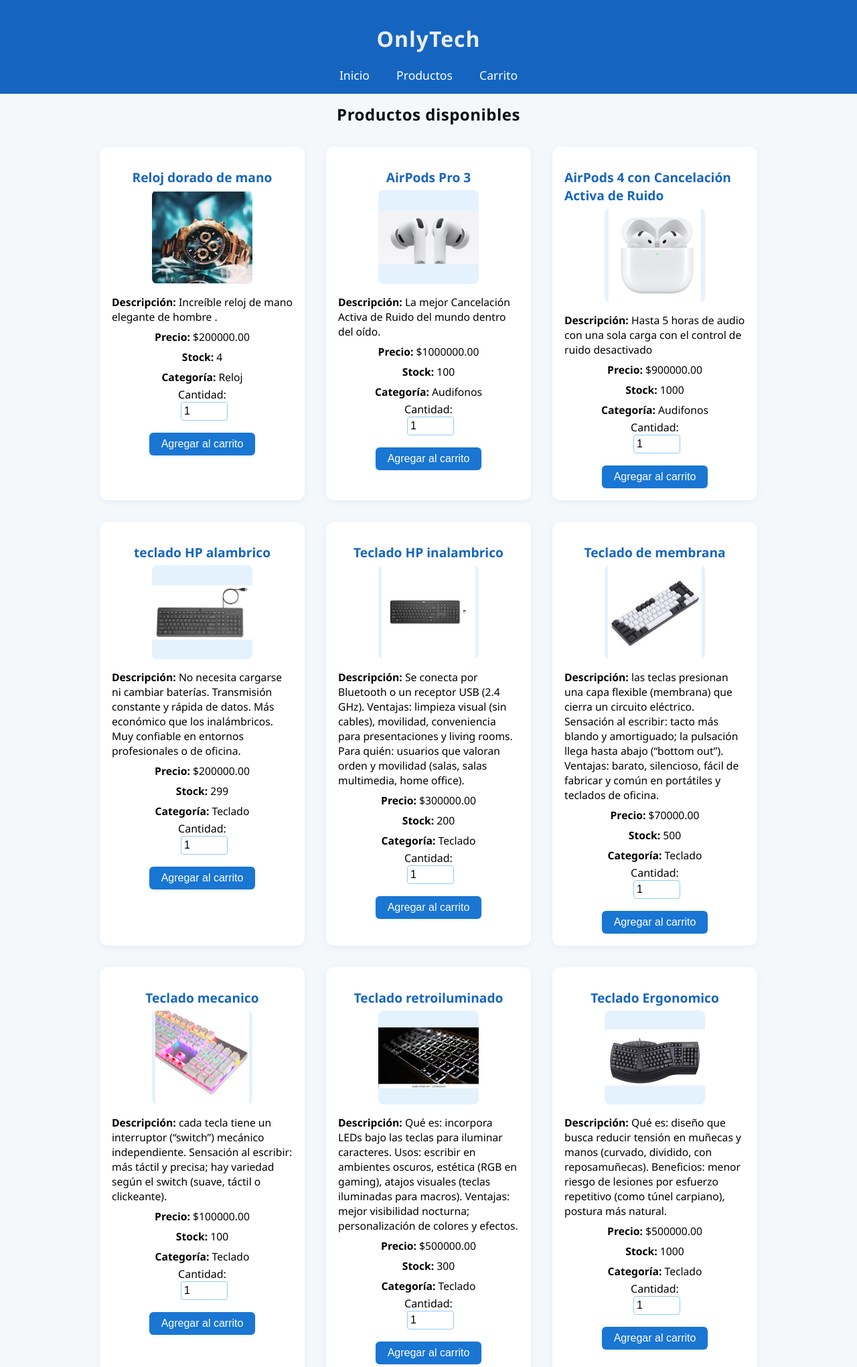
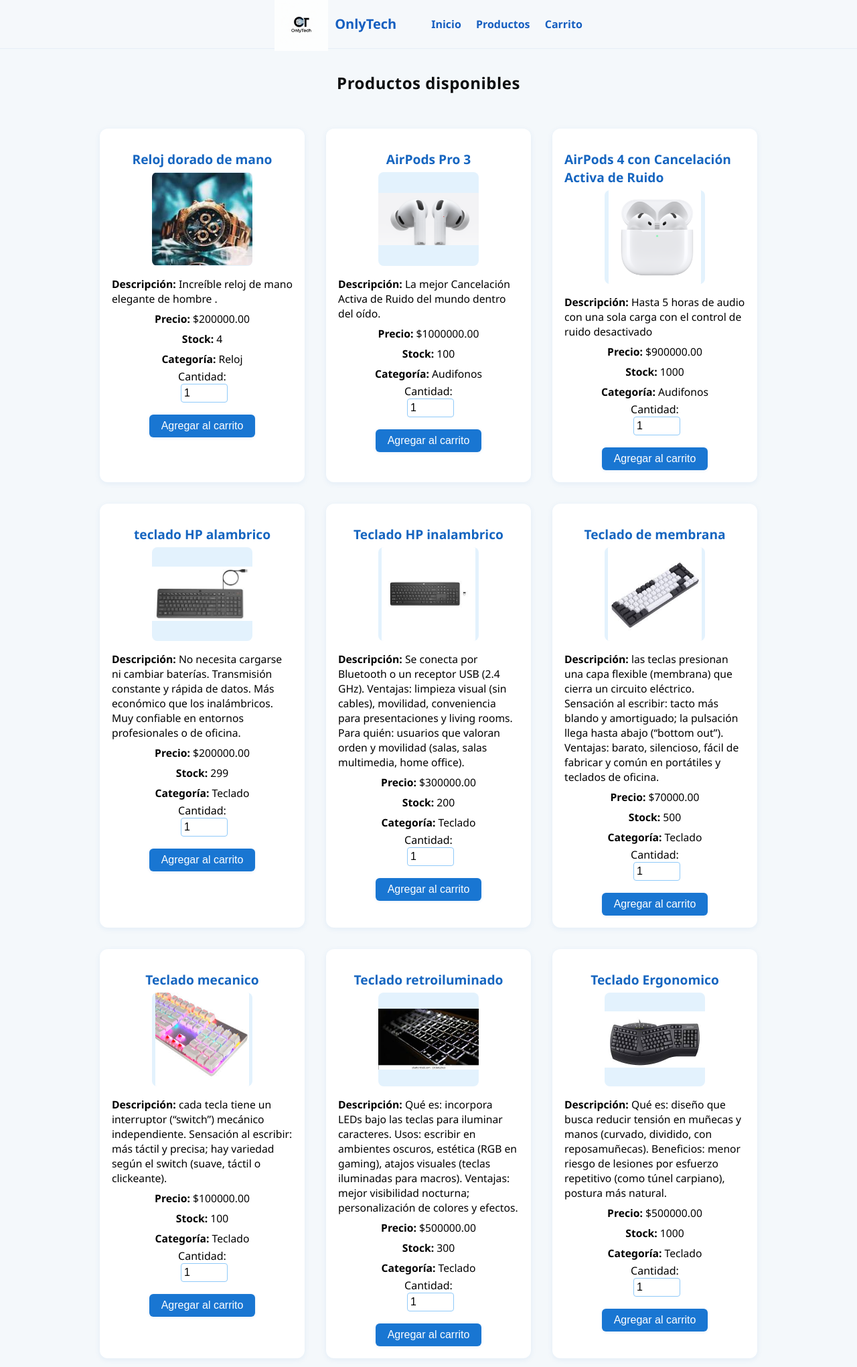
Before and after one commit to Pipes2006/Ecommerce-DJANGO-, a Django app: page / in a window 1280 px wide. Shown: the top 2041 px of the page at 67% size. Run offline with Django 5.2, Linux system fonts and the light colour scheme; data comes from the database, SQL or seed files in the repository; both versions use the stored data as it was after the commit.

Commit message:
agregando logo de prueba

```diff
--- a/static/tienda/css/styles.css
+++ b/static/tienda/css/styles.css
@@ -19,25 +19,76 @@
     padding: 0;
 }
 
-header, footer {
+header {
+    display: flex;
+    flex-direction: column;      /* apila logo y nav en móvil/por defecto centrado */
+    align-items: center;
+    justify-content: center;
+    padding: 12px 24px;
+    background: #f5f8fb;
+    border-bottom: 1px solid #e6eef7;
+    gap: 10px;
+}
+
+/* Mantener una fila centrada en pantallas grandes */
+@media (min-width: 800px) {
+    header {
+        flex-direction: row;    /* logo y nav en una sola línea */
+        justify-content: center; /* todo centrado horizontalmente */
+    }
+    /* separar ligeramente la nav del brand sin ocupar todo el ancho */
+    nav {
+        margin-left: 24px;
+    }
+}
+
+.brand {
+    display: flex;
+    align-items: center;
+    gap: 10px;
+    text-decoration: none;
+    color: #155ec0; /* color azul principal */
+    font-size: 16px;
+    max-height: 48px; /* limita la altura total del bloque brand */
+    justify-content: center;
+}
+
+.site-logo {
+    display: block;
+    width: auto !important;
+    height: 80px !important;      /* altura deseada */
+    max-height: 80px !important;
+    max-width: 140px !important;  /* ancho máximo */
+    object-fit: contain;
+    vertical-align: middle;
+}
+
+/* Ajuste para pantallas pequeñas */
+@media (max-width: 600px) {
+    .brand { font-size: 10px; max-height: 30px; }
+    .site-logo {
+        height: 32px !important;
+        max-width: 110px !important;
+    }
+    .site-title { font-size: 16px; }
+}
+
+nav a {
+    margin-left: 18px;
+    color: #155ec0;
+    text-decoration: none;
+    font-weight: 600;
+}
+nav a:hover {
+    text-decoration: underline;
+}
+
+footer {
     background: #1565c0;
     color: #fff;
     padding: 16px 0;
     text-align: center;
 }
-
-nav a {
-    color: #fff;
-    text-decoration: none;
-    margin: 0 18px;
-    font-weight: 500;
-    font-size: 1.1em;
-    transition: color 0.2s;
-}
-nav a:hover {
-    color: #90caf9;
-}
-
 .productos-lista {
     display: flex;
     flex-wrap: wrap;
@@ -136,3 +187,62 @@
     color: #1565c0;
     font-weight: bold;
 }
+
+/* Centrar header (logo + título + nav) */
+header {
+    display: flex;
+    flex-direction: column;      /* apila logo y nav en móvil/por defecto centrado */
+    align-items: center;
+    justify-content: center;
+    padding: 12px 24px;
+    background: #f5f8fb;
+    border-bottom: 1px solid #e6eef7;
+    gap: 10px;
+}
+
+/* Mantener una fila centrada en pantallas grandes */
+@media (min-width: 800px) {
+    header {
+        flex-direction: row;    /* logo y nav en una sola línea */
+        justify-content: center; /* todo centrado horizontalmente */
+    }
+    /* separar ligeramente la nav del brand sin ocupar todo el ancho */
+    nav {
+        margin-left: 24px;
+    }
+}
+
+/* Asegura que el bloque brand quede centrado y no crezca demasiado */
+.brand {
+    display: flex;
+    align-items: center;
+    gap: 10px;
+    text-decoration: none;
+    color: #155ec0;
+    font-size: 16px;
+    max-height: 48px;
+    justify-content: center;
+}
+
+/* Título alineado verticalmente con el logo */
+.site-title {
+    font-size: 20px;
+    font-weight: 700;
+    line-height: 1;
+}
+
+/* Centrar el contenido principal */
+main {
+    display: flex;
+    flex-direction: column;
+    align-items: center;
+    justify-content: flex-start;
+    padding: 20px;
+    box-sizing: border-box;
+    width: 100%;
+}
+
+/* Asegura que la lista de productos quede centrada dentro del main */
+.productos-lista {
+    justify-content: center;
+}
--- a/tienda/templates/tienda/base.html
+++ b/tienda/templates/tienda/base.html
@@ -8,11 +8,16 @@
 </head>
 <body>
     <header>
-        <h1>OnlyTech</h1>
+        <!-- logo + título -->
+        <a href="{% url 'home' %}" class="brand">
+            <img src="{% static 'tienda/img/logo.png' %}" alt="OnlyTech" class="site-logo">
+            <span class="site-title">OnlyTech</span>
+        </a>
+
         <nav>
-            <a href="/">Inicio</a>
-            <a href="/productos/">Productos</a>
-            <a href="/carrito/">Carrito</a>
+            <a href="{% url 'home' %}">Inicio</a>
+            <a href="{% url 'productos' %}">Productos</a>
+            <a href="{% url 'carrito' %}">Carrito</a>
         </nav>
     </header>
 
```
Also changed, not shown: db.sqlite3, productos/Administrable.jpg (added), productos/Capa_2.jpg (added), productos/PoE.jpg (added), productos/admin.jpg (added), productos/ergonomico.jpg (added), productos/inalambrico.jpg (added), productos/mecanico.jpg (added), productos/membrana.jpg (added), productos/retroiluminado.jpg (added), productos/semi.jpg (added), productos/teclado_alambrico_HO.jpg (added), static/tienda/img/logo.png (added).
